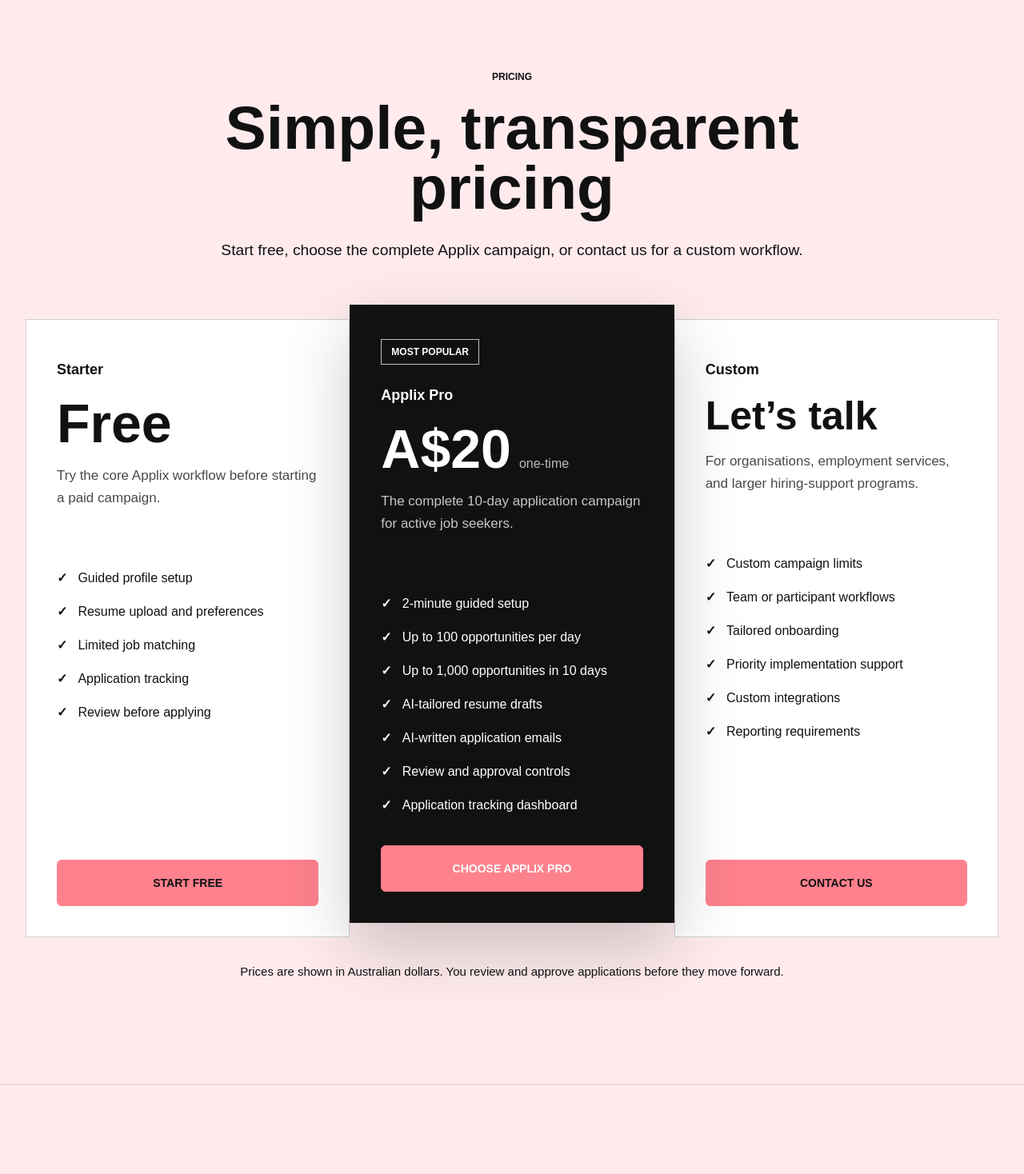
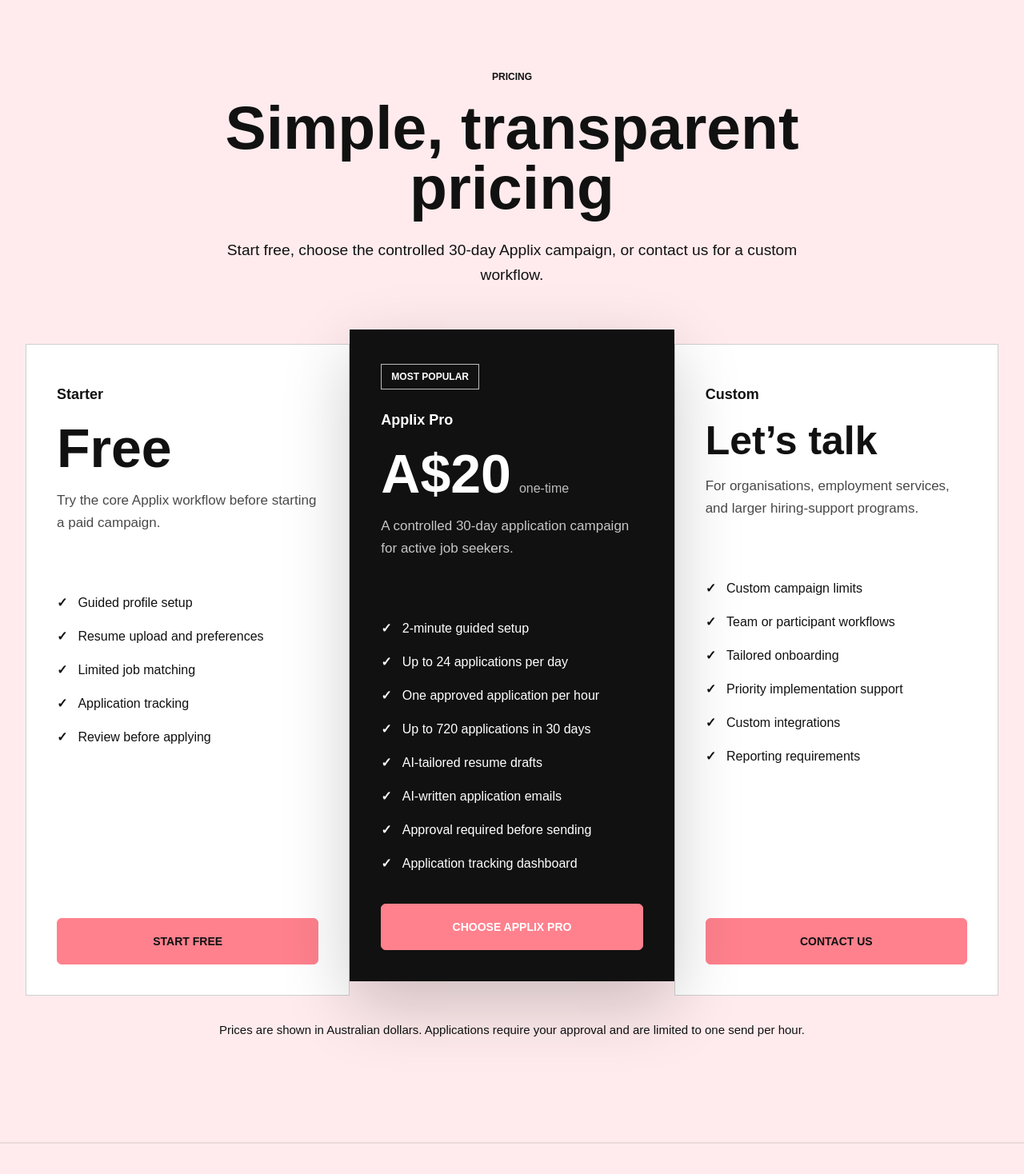
Before and after one commit to Calsie-ai/Calsie, a Next.js app in the folder frontend/: page / in a window 1280 px wide. Shown: the part 4449-5917 px from the top of the page at 80% size. Built offline with nearby package versions, Linux system fonts and the light colour scheme.

Commit message:
Update pricing copy for 30 day 720 application plan

```diff
--- a/frontend/app/components/PricingSection.tsx
+++ b/frontend/app/components/PricingSection.tsx
@@ -18,14 +18,15 @@ const plans = [
     name: "Applix Pro",
     price: "A$20",
     suffix: "one-time",
-    note: "The complete 10-day application campaign for active job seekers.",
+    note: "A controlled 30-day application campaign for active job seekers.",
     features: [
       "2-minute guided setup",
-      "Up to 100 opportunities per day",
-      "Up to 1,000 opportunities in 10 days",
+      "Up to 24 applications per day",
+      "One approved application per hour",
+      "Up to 720 applications in 30 days",
       "AI-tailored resume drafts",
       "AI-written application emails",
-      "Review and approval controls",
+      "Approval required before sending",
       "Application tracking dashboard",
     ],
     action: "Choose Applix Pro",
@@ -82,7 +83,7 @@ export default function PricingSection() {
             Simple, transparent pricing
           </h2>
           <p style={{ margin: "26px auto 0", maxWidth: "760px", fontSize: "clamp(18px, 1.5vw, 22px)", lineHeight: 1.6, color: "#555" }}>
-            Start free, choose the complete Applix campaign, or contact us for a custom workflow.
+            Start free, choose the controlled 30-day Applix campaign, or contact us for a custom workflow.
           </p>
         </header>
 
@@ -134,7 +135,7 @@ export default function PricingSection() {
         </div>
 
         <p style={{ margin: "34px auto 0", textAlign: "center", color: "#666", fontSize: "15px" }}>
-          Prices are shown in Australian dollars. You review and approve applications before they move forward.
+          Prices are shown in Australian dollars. Applications require your approval and are limited to one send per hour.
         </p>
       </div>
     </section>
```
